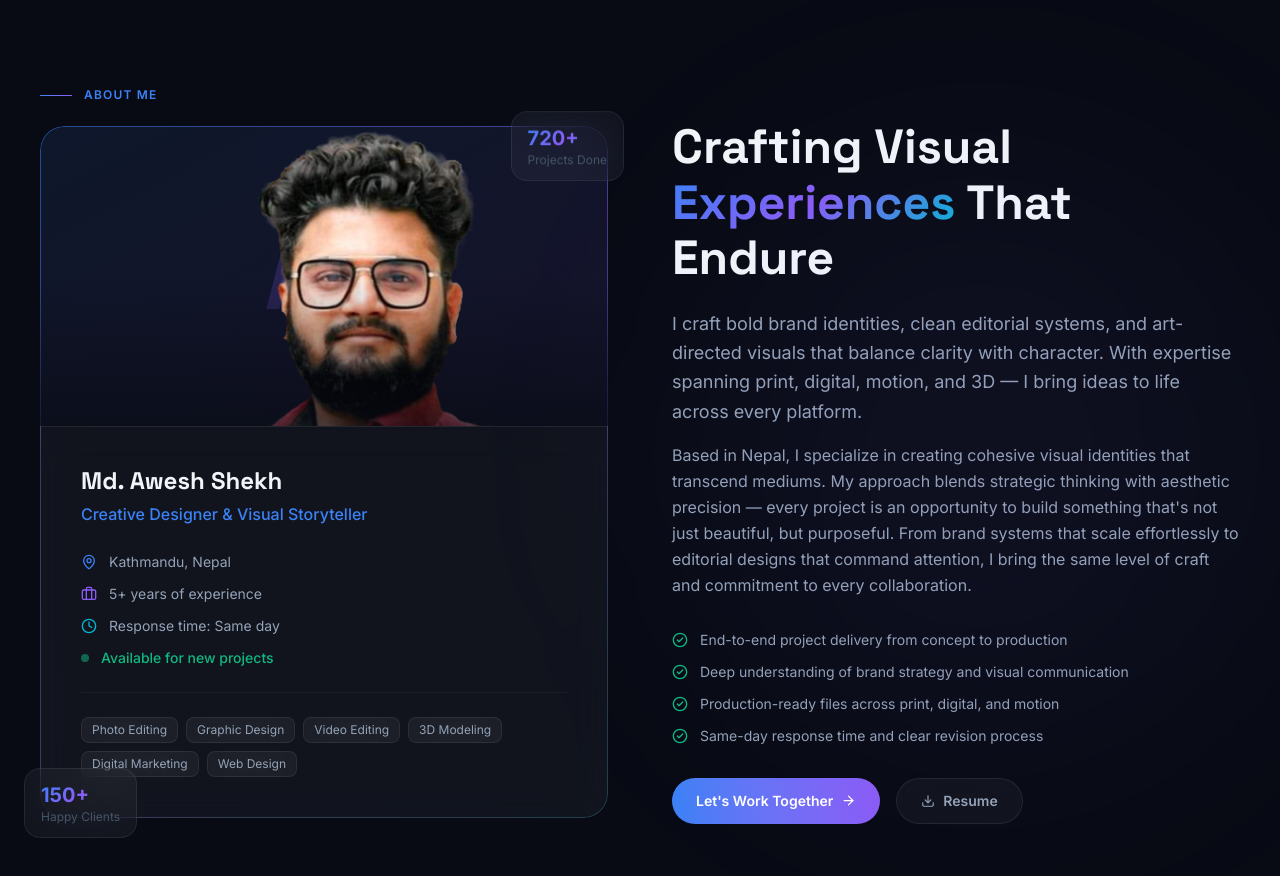
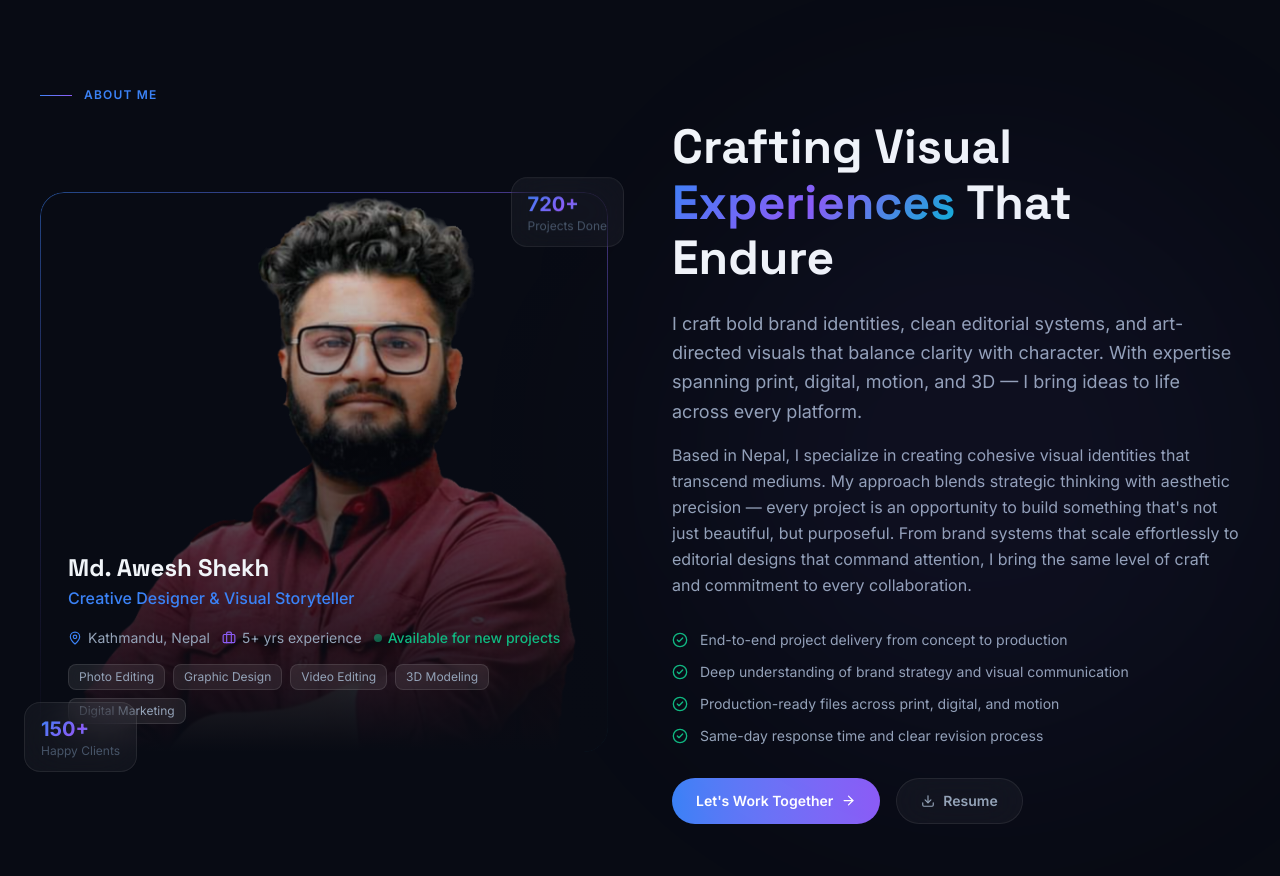
Before and after one commit to nishchalkc89/Awesh_portfolio, a Next.js app in the folder portfolio/: page / in a window 1280 px wide. Shown: the part 900-1776 px from the top of the page. Built offline with nearby package versions, Linux system fonts and the light colour scheme.

Commit message:
add files

```diff
--- a/portfolio/src/components/sections/About.tsx
+++ b/portfolio/src/components/sections/About.tsx
@@ -46,53 +46,48 @@ export default function About() {
             transition={{ duration: 0.8 }}
             className="relative order-2 lg:order-1"
           >
-            {/* Main card */}
-            <div className="relative gradient-border rounded-3xl overflow-hidden">
-              {/* Full-width photo at top */}
-              <div className="relative w-full overflow-hidden rounded-t-3xl bg-gradient-to-br from-accent-blue/10 to-accent-purple/10" style={{ height: "300px" }}>
-                <div className="absolute inset-0 flex items-center justify-center text-8xl font-heading font-bold gradient-text select-none opacity-20">AS</div>
+            {/* Main card — full image with overlay */}
+            <div className="relative gradient-border rounded-3xl overflow-hidden" style={{ height: "560px" }}>
+              {/* Full card image */}
               <Image
                 src="/1.png"
                 alt={personal.name}
                 fill
                 className="object-cover object-top"
                 loading="eager"
-                  sizes="500px"
+                sizes="560px"
               />
-                <div className="absolute inset-0 bg-gradient-to-t from-bg-primary/70 via-transparent to-transparent" />
-              </div>
-              <div className="glass rounded-b-3xl p-8 lg:p-10">
-                <h3 className="text-2xl font-heading font-bold text-text-primary mb-2">
+
+              {/* Dark gradient overlay bottom */}
+              <div className="absolute inset-0 bg-gradient-to-t from-bg-primary via-bg-primary/60 to-transparent" />
+
+              {/* Info overlaid at bottom */}
+              <div className="absolute bottom-0 left-0 right-0 p-7">
+                <h3 className="text-2xl font-heading font-bold text-text-primary mb-1">
                   {personal.name}
                 </h3>
-                <p className="text-accent-blue font-medium mb-6">{personal.title}</p>
+                <p className="text-accent-blue font-medium mb-4">{personal.title}</p>
 
-                <div className="space-y-3 mb-6">
-                  <div className="flex items-center gap-3 text-sm text-text-secondary">
-                    <MapPin size={16} className="text-accent-blue flex-shrink-0" />
+                <div className="flex flex-wrap gap-3 mb-4 text-sm text-text-secondary">
+                  <div className="flex items-center gap-1.5">
+                    <MapPin size={14} className="text-accent-blue" />
                     {personal.location}
                   </div>
-                  <div className="flex items-center gap-3 text-sm text-text-secondary">
-                    <Briefcase size={16} className="text-accent-purple flex-shrink-0" />
-                    {personal.yearsExperience}+ years of experience
+                  <div className="flex items-center gap-1.5">
+                    <Briefcase size={14} className="text-accent-purple" />
+                    {personal.yearsExperience}+ yrs experience
                   </div>
-                  <div className="flex items-center gap-3 text-sm text-text-secondary">
-                    <Clock size={16} className="text-accent-cyan flex-shrink-0" />
-                    Response time: Same day
-                  </div>
-                  <div className="flex items-center gap-3 text-sm">
-                    <span className="w-2 h-2 rounded-full bg-accent-emerald animate-pulse flex-shrink-0" />
+                  <div className="flex items-center gap-1.5">
+                    <span className="w-2 h-2 rounded-full bg-accent-emerald animate-pulse" />
                     <span className="text-accent-emerald font-medium">{personal.availability}</span>
                   </div>
                 </div>
 
-                <div className="h-px bg-white/5 mb-6" />
-
                 <div className="flex flex-wrap gap-2">
-                  {expertise.slice(0, 6).map((exp) => (
+                  {expertise.slice(0, 5).map((exp) => (
                     <span
                       key={exp}
-                      className="px-2.5 py-1 rounded-lg text-xs text-text-secondary glass border border-white/5"
+                      className="px-2.5 py-1 rounded-lg text-xs text-text-secondary bg-white/8 border border-white/10 backdrop-blur-sm"
                     >
                       {exp}
                     </span>
```
Lines whose indentation alone changed are shown as unchanged.
